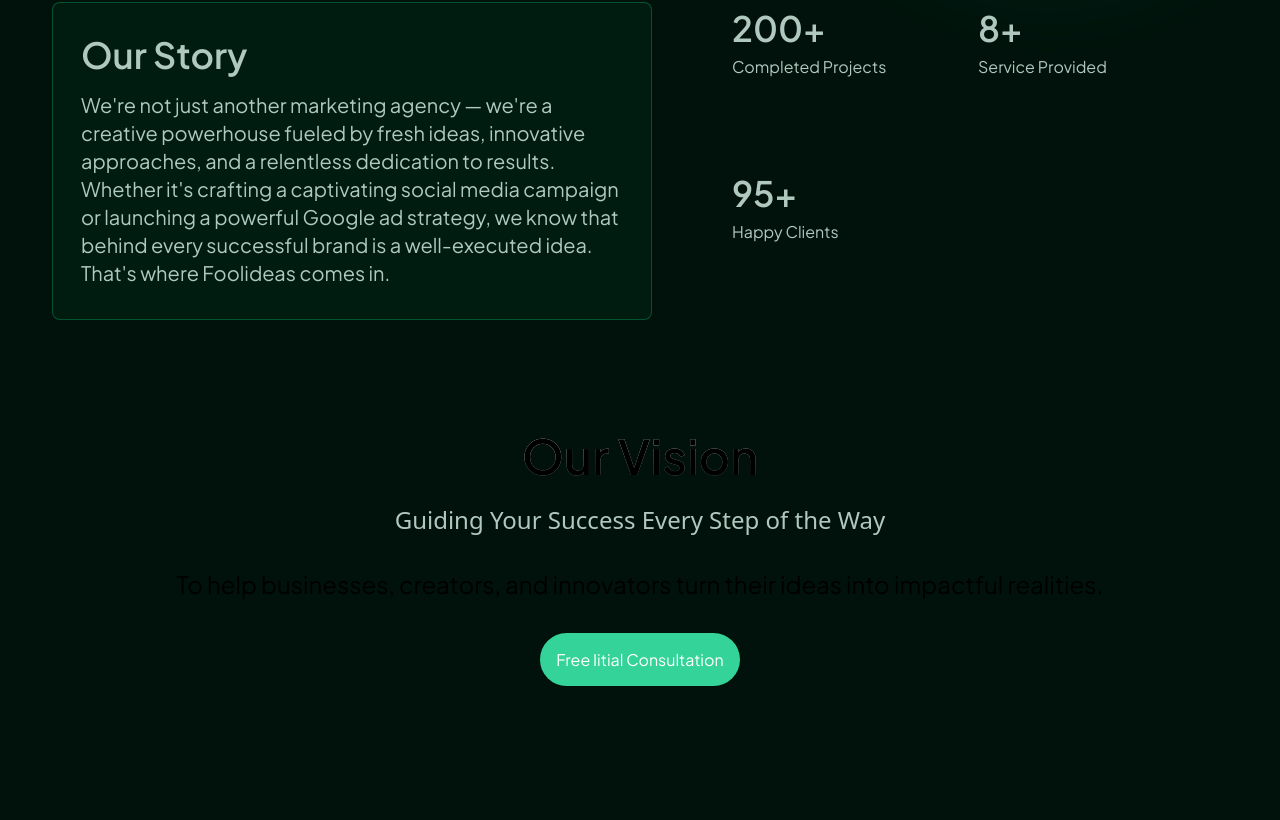
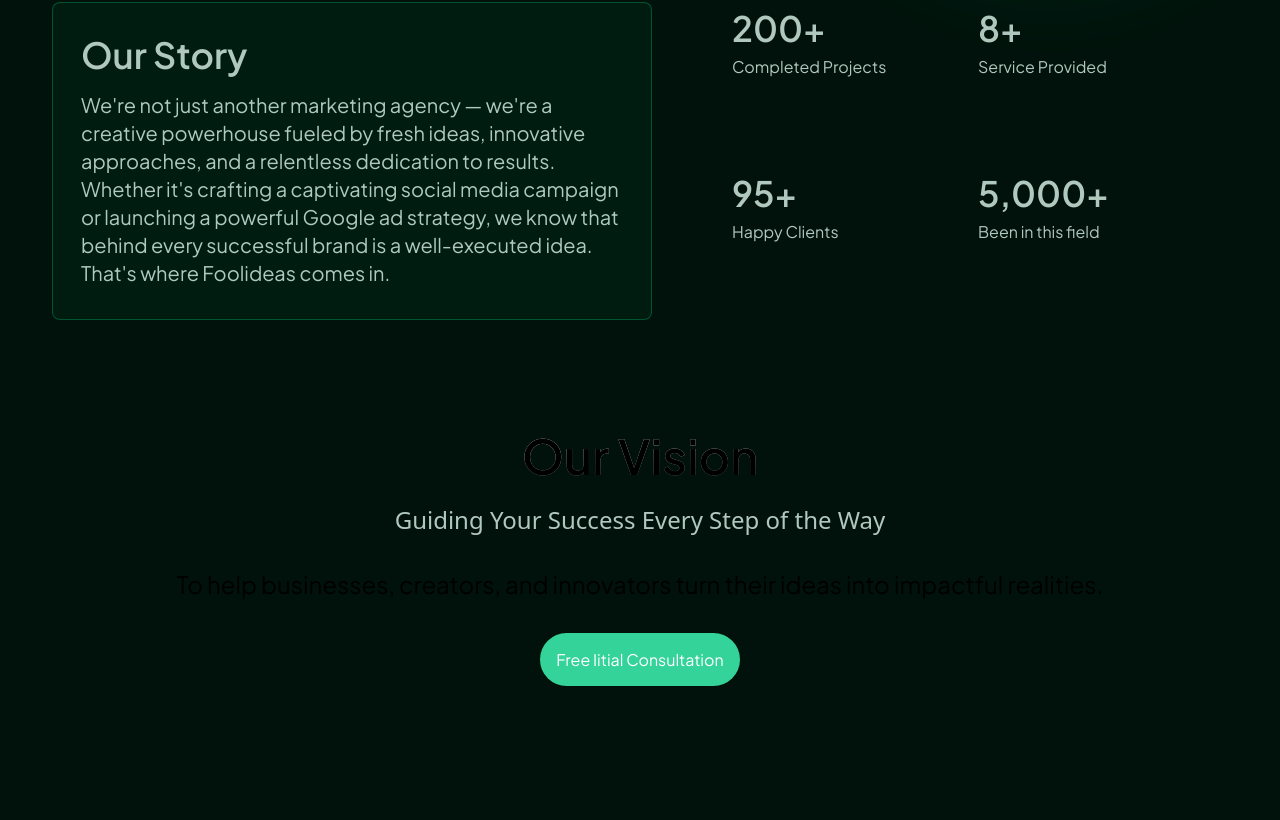
Before and after one commit to Ayushpaul111/FoolIdeasMain, a Next.js app: page / in a window 1280 px wide. Shown: the part 1468-2288 px from the top of the page. Built offline with nearby package versions, Linux system fonts and the light colour scheme.

Commit message:
review card

```diff
--- a/app/pages/Story.jsx
+++ b/app/pages/Story.jsx
@@ -54,14 +54,14 @@
             <p>Happy Clients</p>
           </div>
         </div>
-        {/* <div className=" ">
+        <div className=" ">
           <div>
             <p className=" text-[35px] font-semibold bg-clip-text text-transparent bg-gradient-to-br from-white from-40%  to-green-800 to-70%">
-              24/7
+              {isInView && <CountUp end={5000} />}+
             </p>
-            <p>Customer Support</p>
+            <p>Been in this field</p>
           </div>
-        </div> */}
+        </div>
       </div>
     </div>
   );
--- a/components/ui/infinite-moving-reviews.jsx
+++ b/components/ui/infinite-moving-reviews.jsx
@@ -18,6 +18,7 @@
     for (let i = 0; i < n; i++) {
       stars.push(
         <Image
+          key={i}
           src="/star.svg"
           alt="star"
           width={3}
@@ -91,11 +92,12 @@
         )}
       >
         {items.map((item, idx) => (
-          <div
+          <li
             key={idx}
             className="sm:w-[300px] w-[250px]  mx-3 my-3  border-[1px] border-[#007443A3] rounded-lg bg-[#001C10] "
           >
-            <div className="text-start  m-3">
+            <div className="text-start  m-3 flex flex-col md:justify-between md:min-h-[330px]">
+              <div>
                 <p className=" font-bold md:text-lg sm:text-base text-sm bg-clip-text text-transparent bg-gradient-to-br from-[#FFFFFF] from-40% to-[#4C685D] to-80%">
                   {item.platform}
                 </p>
@@ -104,6 +106,7 @@
                 </p>
                 <div className="flex mt-3 gap-1 items-center ">
                   {getstars(item.stars)}
+                </div>
               </div>
               <div className="flex mt-3 items-center">
                 <div className="w-[50px] h-[50px] rounded-full overflow-hidden">
@@ -124,7 +127,7 @@
                 </div>
               </div>
             </div>
-          </div>
+          </li>
         ))}
       </ul>
     </div>
```
Lines whose indentation alone changed are shown as unchanged.
